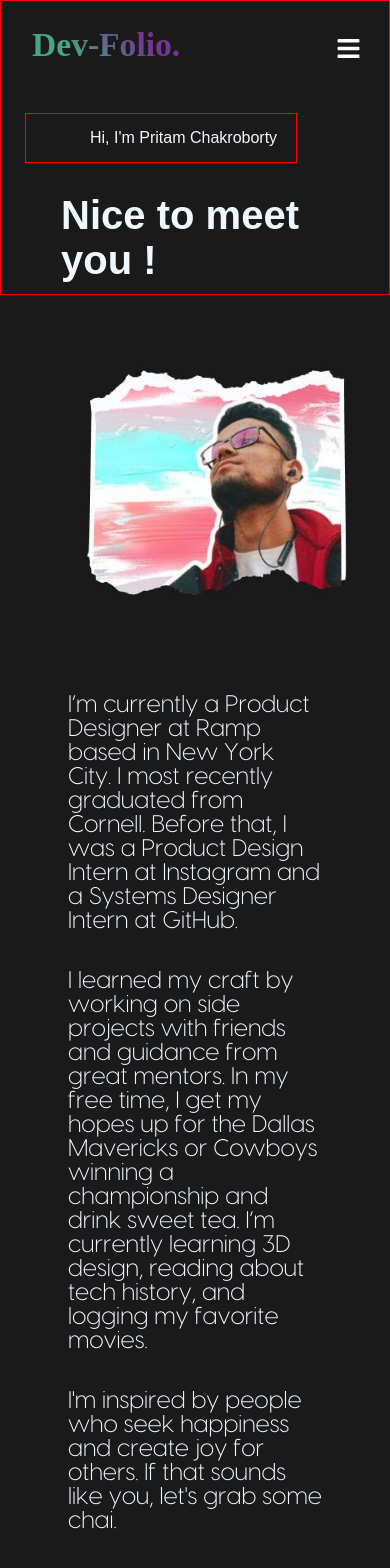
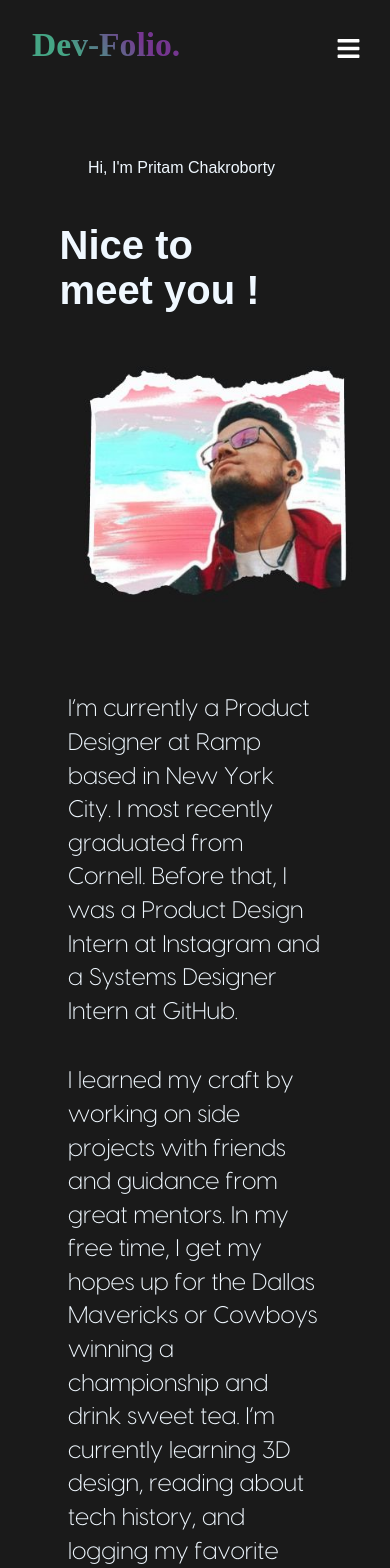
Before and after one commit to anynomous001/Dev-Folio, a React (Vite) app: page /About in a window 390 px wide. Shown: the top 1568 px of the page. Built offline with nearby package versions, Linux system fonts and the light colour scheme; some icons are missing.

Commit message:
responsiveness

```diff
--- a/src/index.css
+++ b/src/index.css
@@ -301,9 +301,8 @@ ul {
 
   .intro-div {
     width: 80%;
-    margin-top: 5em;
+    margin-top: 7em;
     position: relative;
-    border: 1px solid red;
     padding-left: 0;
   }
 
@@ -311,7 +310,6 @@ ul {
     background-color: #1a1a1a;
     height: 35vh;
     padding: 2em 1.5em;
-    border: 1px solid red;
   }
 
   .waving {
@@ -328,7 +326,7 @@ ul {
     left: 13%;
     margin-left: 0;
     margin-top: 0.9em;
-    width: 100%;
+    width: 80%;
   }
 
   .opener-tag {
@@ -346,7 +344,7 @@ ul {
 
   .about-content {
     width: 100%;
-    line-height: 1.5em;
+    line-height: 2.1em;
   }
 
   .about-content p {
```
